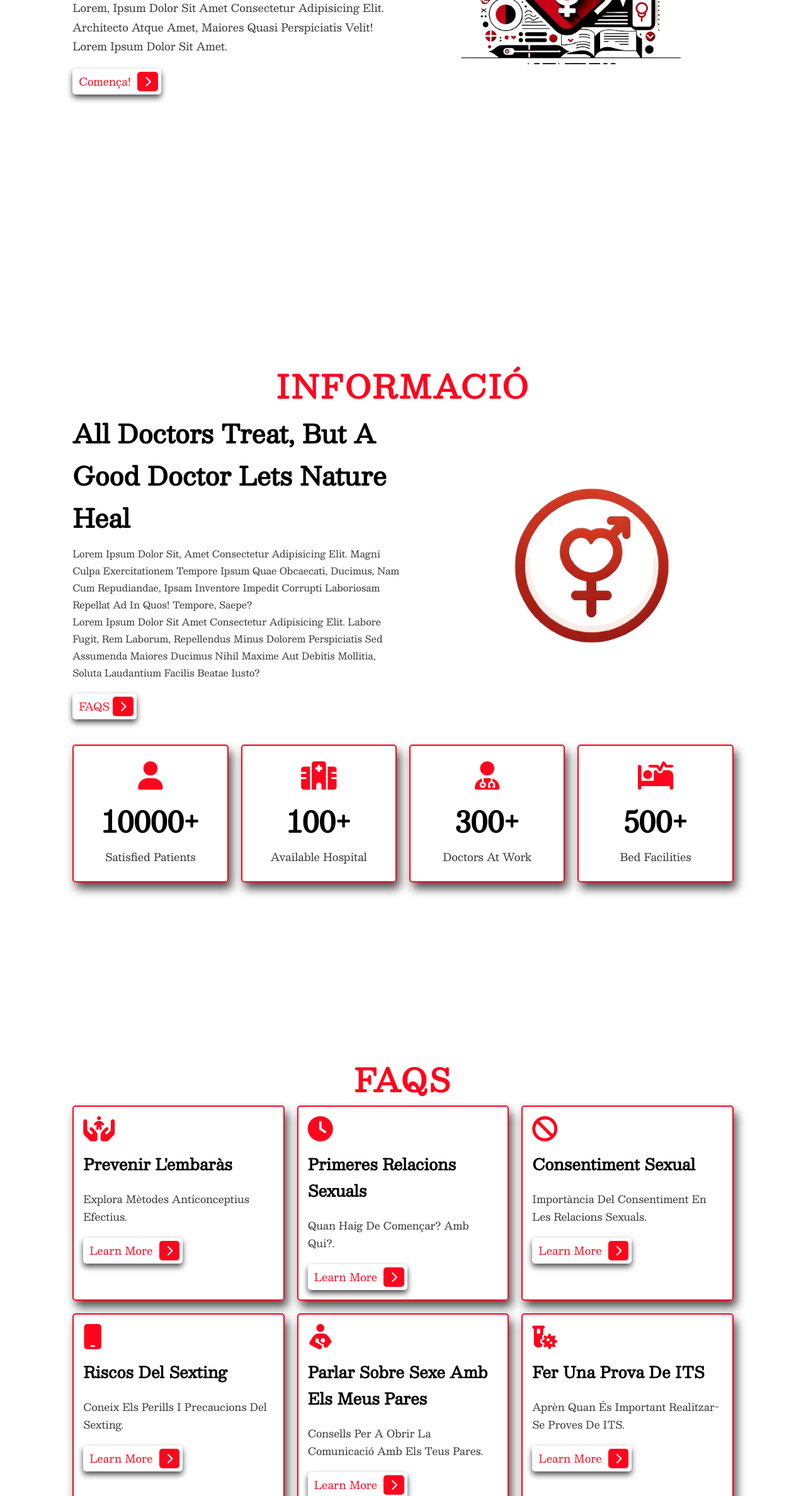
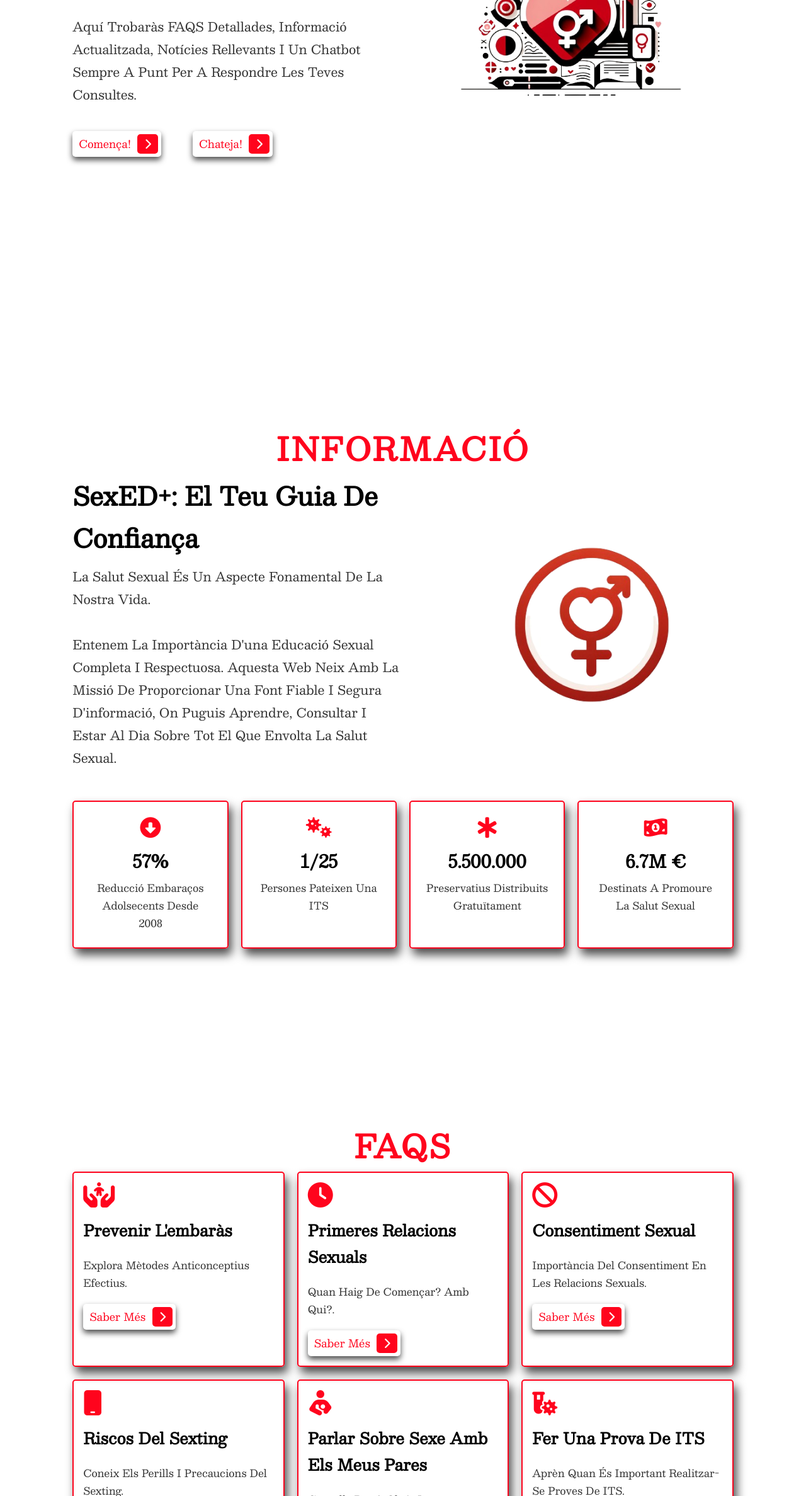
Before and after one commit to impulsado/bitsXMarato, a plain HTML site: page index.html in a window 1280 px wide. Shown: the part 425-2800 px from the top of the page at 63% size. Drawn offline with nearby package versions, Linux system fonts and the light colour scheme.

Commit message:
(ADD) FAQS | (MOD) General

```diff
--- a/index.html
+++ b/index.html
@@ -17,13 +17,14 @@
 
     <!-- Header/Navbar Start -->
     <header class="header">
-        <a href="#" class="logo"><i class="fas fa-heartbeat"></i>SexED+</a>
+        <a href="#" class="logo"><i class="fas fa-heartbeat"></i>  SexED+</a>
         <nav class="navbar">
-            <a href="#Home">Inici</a>
+            <a href="#Home" style="color: red; font-weight: bold;">Inici</a>
             <a href="#About">Info</a>
             <a href="#FAQS">FAQS</a>
             <a href="#Book">Mapa</a>
             <a href="#Blogs">Notícies</a>
+            <a href="ChatBot/index.html" style="color: red; font-weight: bold;">ChatBot</a>
         </nav>
 
         <div id="MenuBtn" class="fas fa-bars"></div>
@@ -35,11 +36,16 @@
     <section class="home" id="Home">
 
         <div class="content">
-            <h3>Stay Happy, Stay Healthy</h3>
-            <p>Lorem, ipsum dolor sit amet consectetur adipisicing elit. Architecto atque amet, maiores quasi
-                perspiciatis velit! Lorem ipsum dolor sit amet.</p>
-            <a href="#About" class="btn"> Comença! <span class="fas fa-chevron-right"></span></a>
-
+            <h3>Saber és poder</h3>
+            <p>
+            Espai de confiança on la salut sexual pren protagonisme. <br>
+            <br>
+            Aquí trobaràs FAQS detallades, informació actualitzada, notícies rellevants i un chatbot sempre a punt per a respondre les teves consultes.
+            </p>
+            <div class="button-container">
+                <a href="#About" class="btn"> Comença! <span class="fas fa-chevron-right"></span></a>
+                <a href="ChatBot/index.html" class="btn"> Chateja! <span class="fas fa-chevron-right"></span></a>
+            </div>
         </div>
 
         <div class="img">
@@ -56,13 +62,12 @@
         <div class="row">
 
             <div class="content">
-                <h3>All Doctors Treat, But A Good Doctor Lets Nature Heal</h3>
-                <p>Lorem ipsum dolor sit, amet consectetur adipisicing elit. Magni culpa exercitationem tempore ipsum
-                    quae obcaecati, ducimus, nam cum repudiandae, ipsam inventore impedit corrupti laboriosam repellat
-                    ad in quos! Tempore, saepe? <br>Lorem ipsum dolor sit amet consectetur adipisicing elit. Labore
-                    fugit, rem laborum, repellendus minus dolorem perspiciatis sed assumenda maiores ducimus nihil
-                    maxime aut debitis mollitia, soluta laudantium facilis beatae iusto?</p>
-                <a href="#FAQS" class="btn">FAQS<span class="fas fa-chevron-right"></span></a>
+                <h3>SexED+: El teu Guia de Confiança</h3>
+                <p>
+                La salut sexual és un aspecte fonamental de la nostra vida. <br>
+                <br>
+                Entenem la importància d'una educació sexual completa i respectuosa. Aquesta web neix amb la missió de proporcionar una font fiable i segura d'informació, on puguis aprendre, consultar i estar al dia sobre tot el que envolta la salut sexual. <br>
+                </p>
             </div>
 
             <div class="img">
@@ -79,27 +84,27 @@
     <section class="IconContainer">
 
         <div class="icons">
-            <i class="fas fa-user"></i>
-            <h3>10000+</h3>
-            <p>Satisfied Patients</p>
+            <i class="fa-solid fa-circle-down"></i>
+            <h3>57%</h3>
+            <p>Reducció Embaraços Adolsecents desde 2008</p>
         </div>
 
         <div class="icons">
-            <i class="fas fa-hospital"></i>
-            <h3>100+</h3>
-            <p>Available Hospital</p>
+            <i class="fa-solid fa-viruses"></i>
+            <h3>1/25</h3>
+            <p>Persones pateixen una ITS</p>
         </div>
 
         <div class="icons">
-            <i class="fas fa-user-md"></i>
-            <h3>300+</h3>
-            <p>Doctors At Work</p>
+            <i class="fa-solid fa-star-of-life"></i>
+            <h3>5.500.000</h3>
+            <p>Preservatius distribuits gratuïtament</p>
         </div>
 
         <div class="icons">
-            <i class="fas fa-procedures"></i>
-            <h3>500+</h3>
-            <p>Bed Facilities</p>
+            <i class="fa-solid fa-money-bill-1-wave"></i>
+            <h3>6.7M €</h3>
+            <p>Destinats a promoure la salut sexual </p>
         </div>
 
     </section>
@@ -116,105 +121,105 @@
                 <i class="fa-solid fa-hands-holding-child"></i>
                 <h3>Prevenir l'embaràs</h3>
                 <p>Explora mètodes anticonceptius efectius.</p>
-                <a href="#" class="btn">Learn More <span class="fas fa-chevron-right"></span></a>
+                <a href="#" class="btn"> Saber Més  <span class="fas fa-chevron-right"></span></a>
             </div>
 
             <div class="box">
                 <i class="fa-solid fa-clock"></i>
                 <h3>Primeres relacions sexuals</h3>
                 <p>Quan haig de començar? Amb qui?.</p>
-                <a href="#" class="btn">Learn More <span class="fas fa-chevron-right"></span></a>
+                <a href="#" class="btn"> Saber Més  <span class="fas fa-chevron-right"></span></a>
             </div>
 
             <div class="box">
                 <i class="fa-solid fa-ban"></i>
                 <h3>Consentiment sexual</h3>
                 <p>Importància del consentiment en les relacions sexuals.</p>
-                <a href="#" class="btn">Learn More <span class="fas fa-chevron-right"></span></a>
+                <a href="./FAQS/FAQ_ConsentimentSexual.html" class="btn"> Saber Més  <span class="fas fa-chevron-right"></span></a>
             </div>
 
             <div class="box">
                 <i class="fa-solid fa-mobile"></i>
                 <h3>Riscos del sexting</h3>
                 <p>Coneix els perills i precaucions del sexting.</p>
-                <a href="#" class="btn">Learn More <span class="fas fa-chevron-right"></span></a>
+                <a href="#" class="btn"> Saber Més  <span class="fas fa-chevron-right"></span></a>
             </div>
 
             <div class="box">
                 <i class="fa-solid fa-person-breastfeeding"></i>
                 <h3>Parlar sobre sexe amb els meus pares</h3>
                 <p>Consells per a obrir la comunicació amb els teus pares.</p>
-                <a href="#" class="btn">Learn More <span class="fas fa-chevron-right"></span></a>
+                <a href="#" class="btn"> Saber Més  <span class="fas fa-chevron-right"></span></a>
             </div>
 
             <div class="box">
                 <i class="fa-solid fa-vial-virus"></i>
                 <h3>Fer una prova de ITS</h3>
                 <p>Aprèn quan és important realitzar-se proves de ITS.</p>
-                <a href="#" class="btn">Learn More <span class="fas fa-chevron-right"></span></a>
+                <a href="#" class="btn"> Saber Més  <span class="fas fa-chevron-right"></span></a>
             </div>
 
             <div class="box">
                 <i class="fa-solid fa-business-time"></i>
                 <h3>Anticonceptius d'emergència</h3>
                 <p>Coneix sobre l'anticoncepció d'emergència.</p>
-                <a href="#" class="btn">Learn More <span class="fas fa-chevron-right"></span></a>
+                <a href="#" class="btn"> Saber Més  <span class="fas fa-chevron-right"></span></a>
             </div>
 
             <div class="box">
                 <i class="fa-solid fa-mars-double"></i>
                 <h3>Orientació sexual</h3>
                 <p>Explora preguntes comunes sobre l'orientació sexual.</p>
-                <a href="#" class="btn">Learn More <span class="fas fa-chevron-right"></span></a>
+                <a href="#" class="btn"> Saber Més  <span class="fas fa-chevron-right"></span></a>
             </div>
 
             <div class="box">
                 <i class="fa-solid fa-shield-halved"></i>
                 <h3>Relació sexual segura</h3>
                 <p>Informació sobre pràctiques sexuals segures.</p>
-                <a href="#" class="btn">Learn More <span class="fas fa-chevron-right"></span></a>
+                <a href="#" class="btn"> Saber Més  <span class="fas fa-chevron-right"></span></a>
             </div>
 
             <div class="box">
                 <i class="fa-solid fa-shield-virus"></i>
                 <h3>Relació sexual saludable</h3>
                 <p>Consells per a relacions sexuals positives.</p>
-                <a href="#" class="btn">Learn More <span class="fas fa-chevron-right"></span></a>
+                <a href="./FAQS/FAQ_MantenirRelacionsSaludables.html" class="btn"> Saber Més  <span class="fas fa-chevron-right"></span></a>
             </div>
 
             <div class="box">
-                <i class="fa-solid fa-xmark"></i>
+                <i class="fa-solid fa-triangle-exclamation"></i>
                 <h3>Límits sexuals en una relació</h3>
                 <p>Com establir i respectar límits personals.</p>
-                <a href="#" class="btn">Learn More <span class="fas fa-chevron-right"></span></a>
+                <a href="#" class="btn"> Saber Més  <span class="fas fa-chevron-right"></span></a>
             </div>
 
             <div class="box">
                 <i class="fa-solid fa-circle-xmark"></i>
                 <h3>Abstinència sexual</h3>
                 <p>Comprèn la decisió d'abstenir-se de tenir sexe.</p>
-                <a href="#" class="btn">Learn More <span class="fas fa-chevron-right"></span></a>
+                <a href="./FAQS/FAQ_AbstinenciaSexual.html" class="btn"> Saber Més  <span class="fas fa-chevron-right"></span></a>
             </div>
 
             <div class="box">
                 <i class="fa-solid fa-wand-magic-sparkles"></i>
                 <h3>Disfunció erèctil</h3>
                 <p>Informació sobre la disfunció erèctil en joves.</p>
-                <a href="#" class="btn">Learn More <span class="fas fa-chevron-right"></span></a>
+                <a href="#" class="btn"> Saber Més  <span class="fas fa-chevron-right"></span></a>
             </div>
 
             <div class="box">
                 <i class="fa-solid fa-pills"></i>
                 <h3>Mètodes anticonceptius</h3>
                 <p>Explora opcions d'anticoncepció de venda lliure.</p>
-                <a href="#" class="btn">Learn More <span class="fas fa-chevron-right"></span></a>
+                <a href="#" class="btn"> Saber Més  <span class="fas fa-chevron-right"></span></a>
             </div>
 
             <div class="box">
                 <i class="fa-solid fa-umbrella"></i>
                 <h3>Ús del condó</h3>
                 <p>Consells per a discutir l'ús del condó.</p>
-                <a href="#" class="btn">Learn More <span class="fas fa-chevron-right"></span></a>
+                <a href="#" class="btn"> Saber Més  <span class="fas fa-chevron-right"></span></a>
             </div>
         </div>
 
--- a/style.css
+++ b/style.css
@@ -126,6 +126,15 @@ html::-webkit-scrollbar-track {
 .home .content {
   flex: 1 1 45rem;
 }
+.home .content .button-container {
+  display: flex;
+  justify-content: flex-start; /* Alinea los botones al inicio del contenedor */
+  margin-top: 2rem; /* Espacio por encima de los botones */
+}
+.home .content .btn {
+  /* Tus estilos actuales para .btn */
+  margin-right: 5rem; /* Espacio entre los botones, ajusta según necesites */
+}
 .home .img img {
   width: 100%;
 }
@@ -135,7 +144,7 @@ html::-webkit-scrollbar-track {
   text-shadow: 0.5rem 0 0.5rem rgba(0, 0, 0, 0.1);
 }
 .home .content p {
-  font-size: 1.7rem;
+  font-size: 2rem;
   color: #333;
   padding: 1rem 0;
   line-height: 1.8;
@@ -161,7 +170,7 @@ html::-webkit-scrollbar-track {
 .about .row .content p {
   padding: 1rem 0;
   color: #333;
-  font-size: 1.5rem;
+  font-size: 2rem;
   line-height: 1.8;
 }
 .about .img img {
@@ -191,7 +200,7 @@ html::-webkit-scrollbar-track {
 .IconContainer {
   width: 100%;
   display: grid;
-  grid-template-columns: repeat(auto-fit, minmax(20rem, 1fr));
+  grid-template-columns: repeat(auto-fit, minmax(200px, 1fr)); /* Ajuste automático basado en el ancho mínimo */
   gap: 2rem;
   padding-bottom: 25rem;
 }
@@ -209,17 +218,17 @@ html::-webkit-scrollbar-track {
 .IconContainer .icons i {
   color: var(--main);
   padding-bottom: 0.7rem;
-  font-size: 4.5rem;
+  font-size: calc(2rem + 1vw); /* Tamaño de fuente adaptable para íconos */
 }
 .IconContainer .icons:hover i {
   transform: scale(1.8);
 }
 .IconContainer .icons h3 {
-  font-size: 4.5rem;
+  font-size: calc(1.5rem + 1vw); /* Tamaño de fuente adaptable para títulos */
   padding: 0.5rem 0;
 }
 .IconContainer .icons p {
-  font-size: 1.7rem;
+  font-size: calc(1rem + 0.5vw); /* Tamaño de fuente adaptable para texto */
   color: #333;
 }
 /* Icon Section End */
@@ -266,6 +275,7 @@ html::-webkit-scrollbar-track {
   display: grid;
   grid-template-columns: repeat(auto-fit, minmax(30rem, 1fr));
   gap: 2rem;
+  padding-bottom: 25rem;
 }
 
 .blogs .boxContainer .box {
```
Also changed, not shown: FAQS/FAQ_AbstinenciaSexual.html (added, +45 -0 lines), FAQS/FAQ_ConsentimentSexual.html (added, +47 -0 lines), FAQS/FAQ_MantenirRelacionsSaludables.html (added, +47 -0 lines), FAQS/style.css (+7 -3 lines), FAQS/TEMPLATE.html (renamed from FAQS/FAQ1.html).
